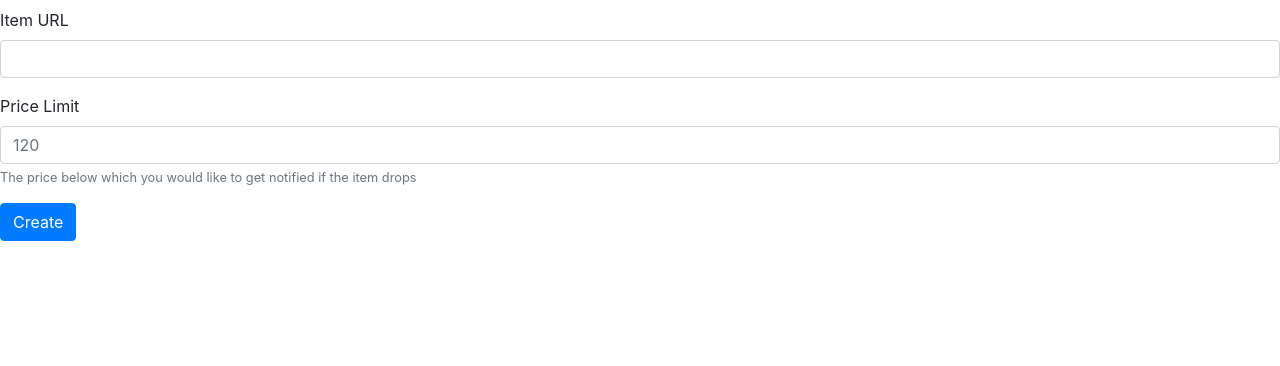
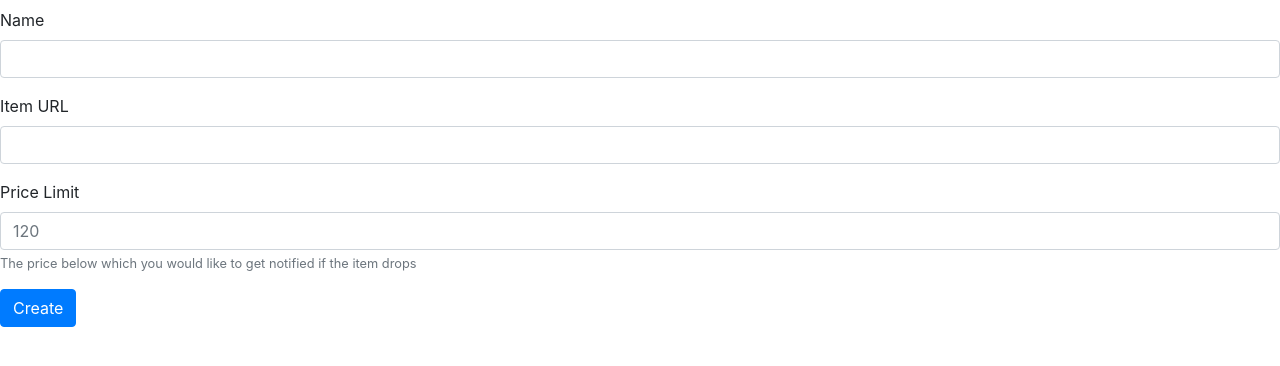
Before and after one commit to utumno86/8PythonProjects, a Flask app: template pricing-service/templates/alerts/new_alert.html in a window 1280 px wide. Shown: the part 48-414 px from the top of the page. Run offline with Flask 2, Linux system fonts and the light colour scheme; the template is opened without the code that fills it, so the values that code supplies are empty; some libraries are stand-ins or nearby versions.

Commit message:
added alert names

```diff
--- a/pricing-service/models/alert.py
+++ b/pricing-service/models/alert.py
@@ -7,6 +7,7 @@ from models.model import Model
 @dataclass(eq=False)
 class Alert(Model):
   collection: str = field(init=False, default="alerts")
+  name: str
   item_id: str
   price_limit: float
   _id: str = field(default_factory=lambda: uuid.uuid4().hex)
@@ -18,7 +19,8 @@ class Alert(Model):
     return {
       "_id": self._id,
       "price_limit": self.price_limit,
-      "item_id": self.item_id
+      "item_id": self.item_id,
+      "name": self.name
     }
 
   def load_item_price(self):
--- a/pricing-service/templates/alerts/index.html
+++ b/pricing-service/templates/alerts/index.html
@@ -8,7 +8,7 @@
   <div class="list_group mb-3">
     {% for alert in alerts %}
       <div class="list-group-item">
-        <h4> Alert </h4>
+        <h4>{{ alert.name }} </h4>
         <p>
           <a href="{{alert.item.url}}">{{ alert.item_id }}</a>
         </p>
--- a/pricing-service/templates/alerts/new_alert.html
+++ b/pricing-service/templates/alerts/new_alert.html
@@ -4,6 +4,10 @@
   <header><h1>Create Alert</h1></header>
   <section class="create-alert-form">
     <form method="post">
+      <div class="form-group">
+        <label for="name">Name</label>
+        <input type="text" id="name" name="name" class="form-control" />
+      </div>
       <div class="form-group">
         <label for="item_url">Item URL</label>
         <input type="text" id="item_url" name="item_url" class="form-control" />
--- a/pricing-service/views/alerts.py
+++ b/pricing-service/views/alerts.py
@@ -13,6 +13,7 @@ def index():
 @alert_blueprint.route('/new', methods=['GET', 'POST'])
 def new_alert():
   if request.method == 'POST':
+    alert_name = request.form['name']
     item_url = request.form['item_url']
     price_limit = float(request.form['price_limit'])
 
@@ -20,6 +21,6 @@ def new_alert():
     item = Item(item_url, store.tag_name, store.query)
     item.save_to_mongo()
 
-    Alert(item._id, price_limit).save_to_mongo()
+    Alert(alert_name, item._id, price_limit).save_to_mongo()
 
   return render_template('alerts/new_alert.html')
```
